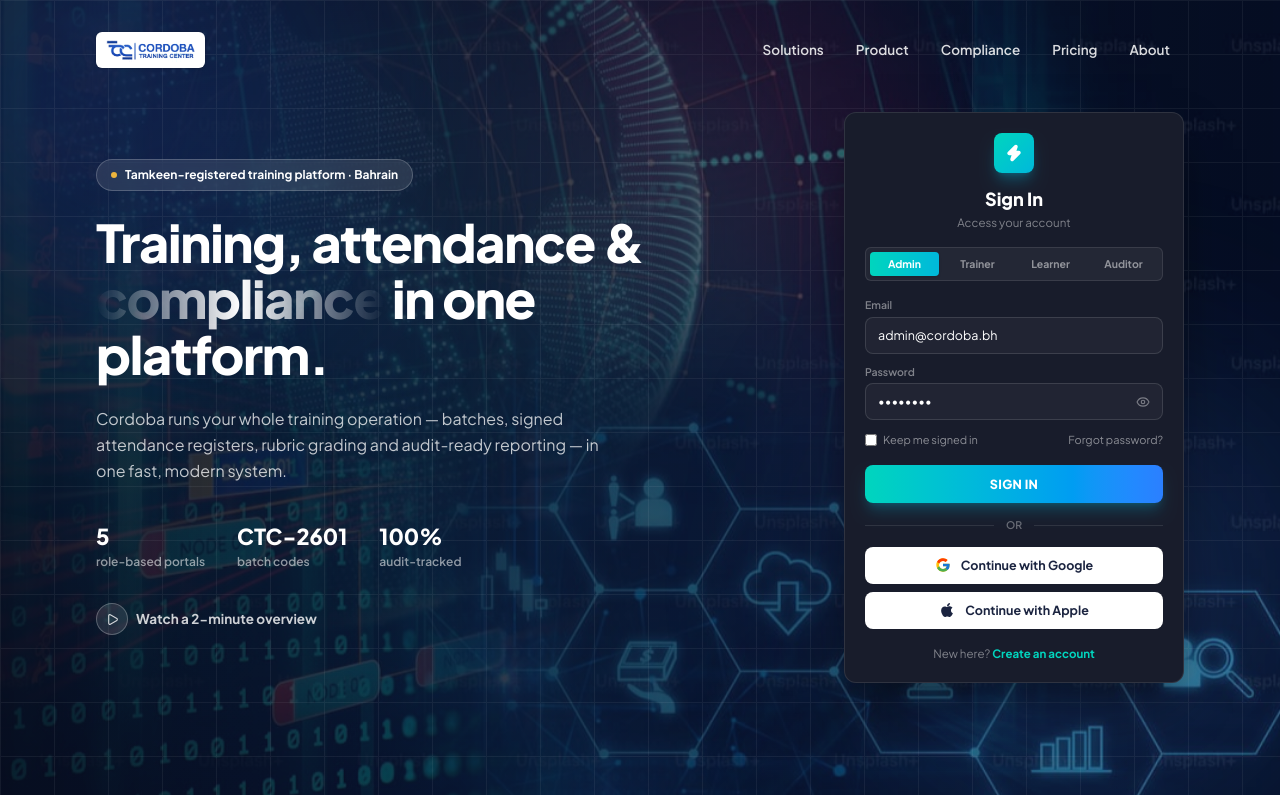
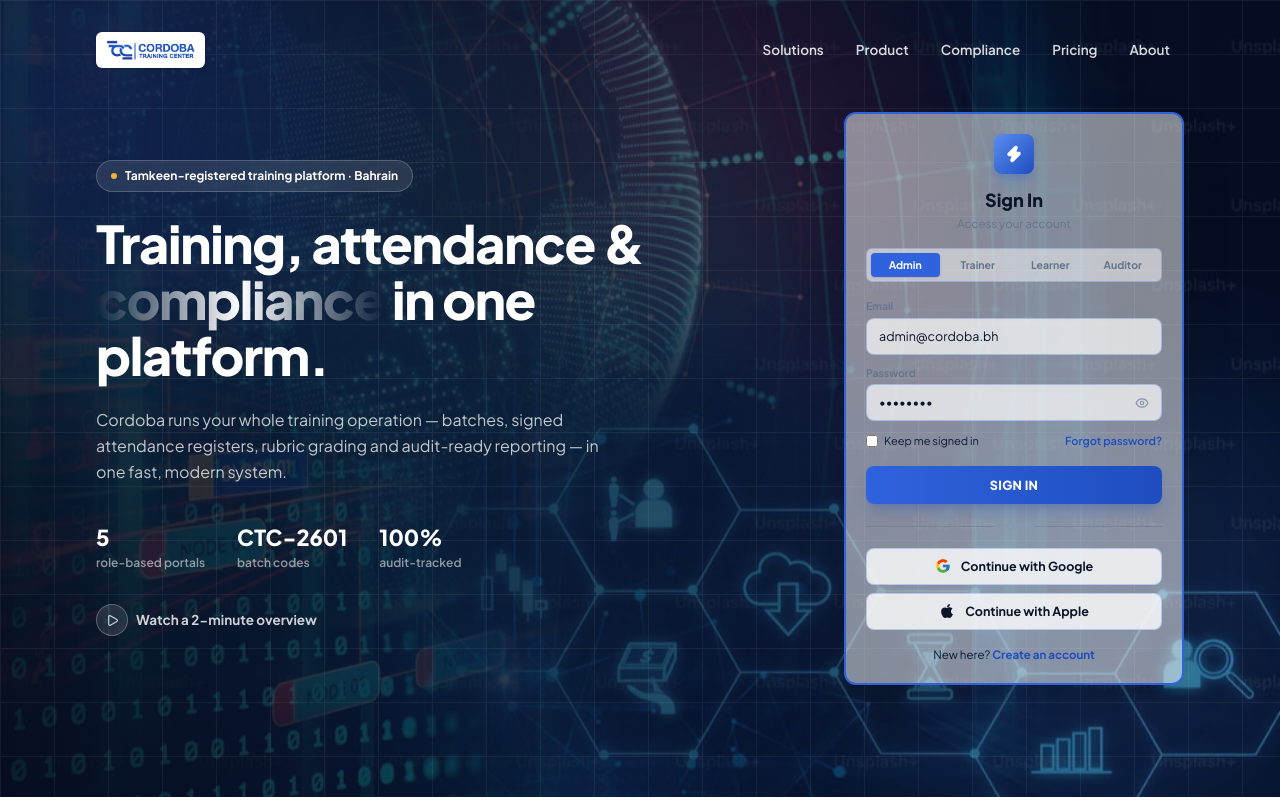
Before and after one commit to Rocky05290/moodle-LMS, a React (Vite) app in the folder app/: page / in a window 1280 px wide. Shown: the top 800 px of the page. Built offline with nearby package versions, Linux system fonts and the light colour scheme.

Commit message:
Bright glass login card (50% + blue border); header fully opaque

```diff
--- a/app/src/components/LoginCard.tsx
+++ b/app/src/components/LoginCard.tsx
@@ -43,16 +43,16 @@
   }
 
   return (
-    <div className="w-full overflow-hidden rounded-xl border border-white/10 bg-[#181c2b] p-5 shadow-2xl shadow-black/50">
+    <div className="w-full overflow-hidden rounded-xl border-2 border-brand-500 bg-white/50 p-5 shadow-2xl shadow-black/25 backdrop-blur-xl">
       {/* icon */}
-      <div className="mx-auto flex h-10 w-10 items-center justify-center rounded-lg bg-gradient-to-br from-teal-400 to-cyan-500 shadow-lg shadow-cyan-500/30">
+      <div className="mx-auto flex h-10 w-10 items-center justify-center rounded-lg bg-gradient-to-br from-brand-400 to-brand-600 shadow-lg shadow-brand-500/30">
         <Zap size={18} className="text-white" fill="currentColor" />
       </div>
-      <h2 className="mt-3 text-center text-[18px] font-extrabold text-white">Sign In</h2>
-      <p className="mt-0.5 text-center text-[11.5px] text-white/45">Access your account</p>
+      <h2 className="mt-3 text-center text-[18px] font-extrabold text-navy-900">Sign In</h2>
+      <p className="mt-0.5 text-center text-[11.5px] text-ink-500">Access your account</p>
 
       {/* role segmented control */}
-      <div className="mt-4 grid grid-cols-4 gap-1 rounded-md border border-white/10 bg-white/5 p-1">
+      <div className="mt-4 grid grid-cols-4 gap-1 rounded-md border border-brand-500/25 bg-white/50 p-1">
         {ROLES.map((r) => {
           const on = r.role === role
           return (
@@ -60,9 +60,7 @@
               key={r.role}
               onClick={() => setRole(r.role)}
               className={`cursor-pointer rounded py-1 text-[10.5px] font-bold transition-all ${
-                on
-                  ? 'bg-gradient-to-r from-teal-400 to-cyan-500 text-white shadow'
-                  : 'text-white/50 hover:text-white'
+                on ? 'bg-brand-500 text-white shadow' : 'text-ink-500 hover:text-navy-900'
               }`}
             >
               {r.label}
@@ -73,27 +71,27 @@
 
       {/* email */}
       <div className="mt-4">
-        <label className="mb-1 block text-[10.5px] font-semibold text-white/45">Email</label>
+        <label className="mb-1 block text-[10.5px] font-semibold text-ink-500">Email</label>
         <input
           readOnly
           value={demoUser.email}
-          className="w-full rounded-lg border border-white/12 bg-white/[0.04] px-3 py-2 text-[12.5px] text-white outline-none transition-colors focus:border-teal-400"
+          className="w-full rounded-lg border border-brand-500/30 bg-white/70 px-3 py-2 text-[12.5px] text-navy-900 outline-none transition-colors focus:border-brand-500"
         />
       </div>
 
       {/* password */}
       <div className="mt-2.5">
-        <label className="mb-1 block text-[10.5px] font-semibold text-white/45">Password</label>
-        <div className="flex items-center gap-2 rounded-lg border border-white/12 bg-white/[0.04] px-3 py-2 transition-colors focus-within:border-teal-400">
+        <label className="mb-1 block text-[10.5px] font-semibold text-ink-500">Password</label>
+        <div className="flex items-center gap-2 rounded-lg border border-brand-500/30 bg-white/70 px-3 py-2 transition-colors focus-within:border-brand-500">
           <input
             type={showPw ? 'text' : 'password'}
             defaultValue="demo1234"
-            className="w-full bg-transparent text-[12.5px] text-white outline-none"
+            className="w-full bg-transparent text-[12.5px] text-navy-900 outline-none"
           />
           <button
             type="button"
             onClick={() => setShowPw((v) => !v)}
-            className="cursor-pointer text-white/40 transition-colors hover:text-white/80"
+            className="cursor-pointer text-ink-400 transition-colors hover:text-navy-900"
           >
             {showPw ? <EyeOff size={14} /> : <Eye size={14} />}
           </button>
@@ -102,11 +100,11 @@
 
       {/* keep signed / forgot */}
       <div className="mt-3 flex items-center justify-between text-[11px]">
-        <label className="flex cursor-pointer items-center gap-1.5 text-white/50">
-          <input type="checkbox" className="h-3 w-3 accent-teal-400" />
+        <label className="flex cursor-pointer items-center gap-1.5 text-ink-600">
+          <input type="checkbox" className="h-3 w-3 accent-brand-500" />
           Keep me signed in
         </label>
-        <a href="#" className="text-white/50 transition-colors hover:text-white">
+        <a href="#" className="font-semibold text-brand-600 transition-colors hover:text-brand-700">
           Forgot password?
         </a>
       </div>
@@ -114,36 +112,36 @@
       {/* sign in */}
       <button
         onClick={submit}
-        className="mt-4 w-full cursor-pointer rounded-lg bg-gradient-to-r from-teal-400 to-blue-500 py-2.5 text-[12.5px] font-extrabold tracking-wide text-white shadow-lg shadow-cyan-500/25 transition-all hover:brightness-110"
+        className="mt-4 w-full cursor-pointer rounded-lg bg-gradient-to-r from-brand-500 to-brand-600 py-2.5 text-[12.5px] font-extrabold tracking-wide text-white shadow-lg shadow-brand-600/25 transition-all hover:brightness-110"
       >
         SIGN IN
       </button>
 
       {/* OR */}
-      <div className="my-3.5 flex items-center gap-3 text-[10.5px] font-semibold text-white/35">
-        <span className="h-px flex-1 bg-white/10" />
+      <div className="my-3.5 flex items-center gap-3 text-[10.5px] font-semibold text-ink-400">
+        <span className="h-px flex-1 bg-navy-900/12" />
         OR
-        <span className="h-px flex-1 bg-white/10" />
+        <span className="h-px flex-1 bg-navy-900/12" />
       </div>
 
       {/* social */}
       <button
         onClick={submit}
-        className="flex w-full cursor-pointer items-center justify-center gap-2.5 rounded-lg border border-white/10 bg-white px-4 py-2 text-[12.5px] font-bold text-[#1b2440] transition-all hover:bg-white/90"
+        className="flex w-full cursor-pointer items-center justify-center gap-2.5 rounded-lg border border-brand-500/25 bg-white/80 px-4 py-2 text-[12.5px] font-bold text-navy-900 transition-all hover:bg-white"
       >
         <GoogleIcon /> Continue with Google
       </button>
       <button
         onClick={submit}
-        className="mt-2 flex w-full cursor-pointer items-center justify-center gap-2.5 rounded-lg border border-white/10 bg-white px-4 py-2 text-[12.5px] font-bold text-[#1b2440] transition-all hover:bg-white/90"
+        className="mt-2 flex w-full cursor-pointer items-center justify-center gap-2.5 rounded-lg border border-brand-500/25 bg-white/80 px-4 py-2 text-[12.5px] font-bold text-navy-900 transition-all hover:bg-white"
       >
         <AppleIcon /> Continue with Apple
       </button>
 
       {/* create account */}
-      <p className="mt-4 text-center text-[11.5px] text-white/45">
+      <p className="mt-4 text-center text-[11.5px] text-ink-600">
         New here?{' '}
-        <a href="#" className="font-bold text-teal-400 transition-colors hover:text-teal-300">
+        <a href="#" className="font-bold text-brand-600 transition-colors hover:text-brand-700">
           Create an account
         </a>
       </p>
--- a/app/src/components/PublicHeader.tsx
+++ b/app/src/components/PublicHeader.tsx
@@ -12,7 +12,7 @@
     <header
       className={`fixed inset-x-0 top-0 z-50 transition-all duration-300 ${
         scrolled
-          ? 'border-b border-line bg-white/80 py-5 shadow-[0_4px_20px_-8px_rgba(15,27,53,0.25)] backdrop-blur-xl'
+          ? 'border-b border-line bg-white py-5 shadow-[0_4px_20px_-8px_rgba(15,27,53,0.25)]'
           : 'border-b border-transparent bg-transparent py-8'
       }`}
     >
```
